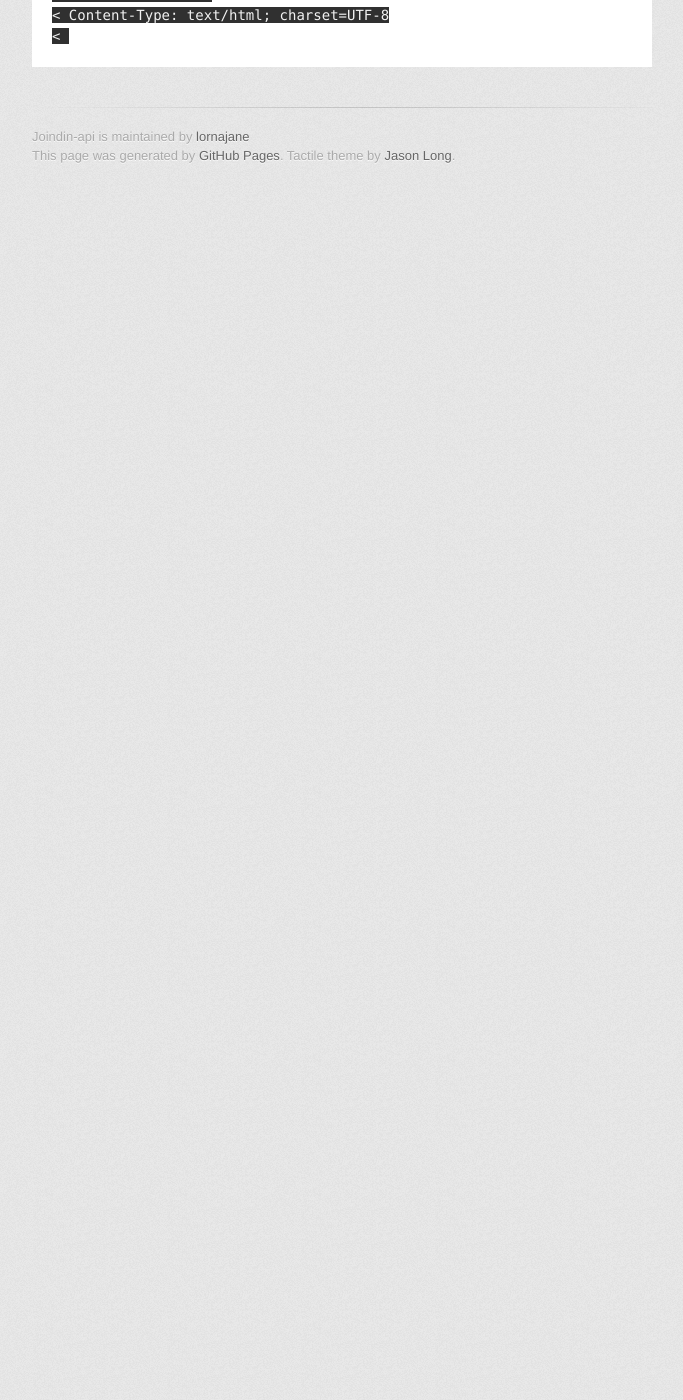
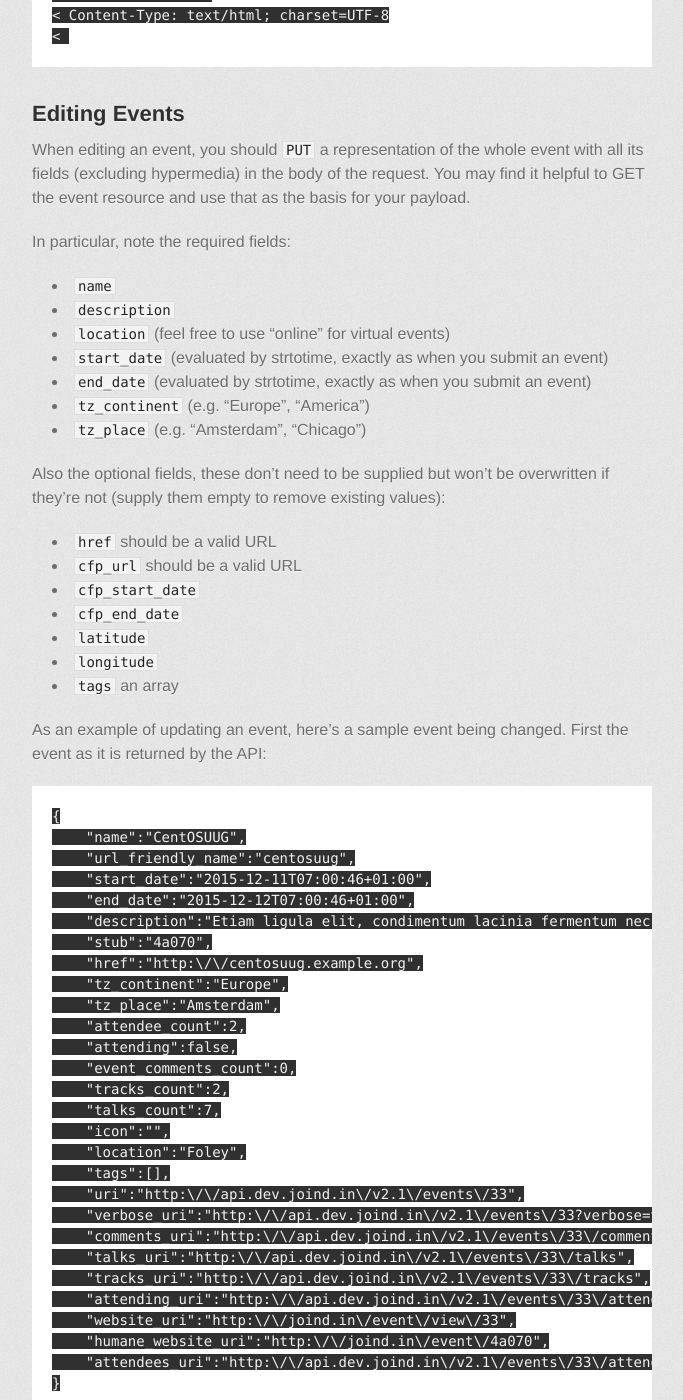
Before and after one commit to joindin/joindin-api, a Jekyll site: the page built from events.md, in a window 1280 px wide and 1400 px high, scrolled down 5595 px. Shown: the whole window, without its empty margins (298-981 px from the left). Built offline with Jekyll 4.4.1, drawn with Linux system fonts in a browser that asks for light colours; some web fonts are replaced; a script that is not in the unit is left out; before the commit the page ends 5791 px from its top, so only the background shows below that; some of the changed text lies outside the part shown.

Commit message:
Add info for the edit event endpoint
Documentation for how to edit the events, which fields must/can be
included and what values they expect

```diff
--- a/events.md
+++ b/events.md
@@ -233,3 +233,90 @@ The response should include a 201 Created header.  Here is an example of a full
 < Content-Type: text/html; charset=UTF-8
 <
 ~~~~
+
+## Editing Events
+
+When editing an event, you should `PUT` a representation of the whole event with all its fields (excluding hypermedia) in the body of the request.  You may find it helpful to GET the event resource and use that as the basis for your payload.
+
+In particular, note the required fields:
+
+ * ``name``
+ * ``description``
+ * ``location`` (feel free to use "online" for virtual events)
+ * ``start_date`` (evaluated by strtotime, exactly as when you submit an event)
+ * ``end_date`` (evaluated by strtotime, exactly as when you submit an event)
+ * ``tz_continent`` (e.g. "Europe", "America")
+ * ``tz_place`` (e.g. "Amsterdam", "Chicago")
+
+Also the optional fields, these don't need to be supplied but won't be overwritten if they're not (supply them empty to remove existing values):
+
+ * ``href`` should be a valid URL
+ * ``cfp_url`` should be a valid URL
+ * ``cfp_start_date``
+ * ``cfp_end_date``
+ * ``latitude``
+ * ``longitude``
+ * ``tags`` an array
+
+As an example of updating an event, here's a sample event being changed.  First the event as it is returned by the API:
+
+~~~~
+{
+    "name":"CentOSUUG",
+    "url_friendly_name":"centosuug",
+    "start_date":"2015-12-11T07:00:46+01:00",
+    "end_date":"2015-12-12T07:00:46+01:00",
+    "description":"Etiam ligula elit, condimentum lacinia fermentum nec, elementum id urna. Etiam ligula elit, condimentum lacinia fermentum nec, elementum id urna. Sed nisi sem, ultricies et luctus vitae, volutpat id sem. Etiam ligula elit, condimentum lacinia fermentum nec, elementum id urna. Sed nisi sem, ultricies et luctus vitae, volutpat id sem. Lorem ipsum dolor sit amet, consectetur adipiscing elit. Praesent rutrum orci eget ipsum ornare et consequat neque egestas. Praesent rutrum orci eget ipsum ornare et consequat neque egestas. Lorem ipsum dolor sit amet, consectetur adipiscing elit. Aliquam vulputate vulputate lobortis.",
+    "stub":"4a070",
+    "href":"http:\/\/centosuug.example.org",
+    "tz_continent":"Europe",
+    "tz_place":"Amsterdam",
+    "attendee_count":2,
+    "attending":false,
+    "event_comments_count":0,
+    "tracks_count":2,
+    "talks_count":7,
+    "icon":"",
+    "location":"Foley",
+    "tags":[],
+    "uri":"http:\/\/api.dev.joind.in\/v2.1\/events\/33",
+    "verbose_uri":"http:\/\/api.dev.joind.in\/v2.1\/events\/33?verbose=yes",
+    "comments_uri":"http:\/\/api.dev.joind.in\/v2.1\/events\/33\/comments",
+    "talks_uri":"http:\/\/api.dev.joind.in\/v2.1\/events\/33\/talks",
+    "tracks_uri":"http:\/\/api.dev.joind.in\/v2.1\/events\/33\/tracks",
+    "attending_uri":"http:\/\/api.dev.joind.in\/v2.1\/events\/33\/attending",
+    "website_uri":"http:\/\/joind.in\/event\/view\/33",
+    "humane_website_uri":"http:\/\/joind.in\/event\/4a070",
+    "attendees_uri":"http:\/\/api.dev.joind.in\/v2.1\/events\/33\/attendees"
+}
+
+~~~~
+
+And to update it, an example command and the resulting output:
+
+<pre class="embedcurl"> curl -v -X PUT -H "Content-Type: application/json" -H "Authorization: Bearer f3c62e0ff9d80811" http://api.dev.joind.in/v2.1/events/33 -d '{"name":"CentOSUUG","start_date":"2015-12-11T07:00:46+01:00","end_date":"2015-12-12T07:00:46+01:00","description":"Really excellent event.  Seriously","href":"http:\/\/centosuug.example.org","tz_continent":"Europe","tz_place":"Amsterdam","location":"The Pub","tags":["centos"]}'
+</pre>
+
+~~~~
+* Connected to api.dev.joind.in (10.223.175.44) port 80 (#0)
+> PUT /v2.1/events/33 HTTP/1.1
+> User-Agent: curl/7.37.1
+> Host: api.dev.joind.in
+> Accept: */*
+> Content-Type: application/json
+> Authorization: Bearer f3c62e0ff9d80811
+> Content-Length: 309
+>
+* upload completely sent off: 309 out of 309 bytes
+< HTTP/1.1 204 No Content
+< Date: Mon, 19 Jan 2015 21:28:10 GMT
+* Server Apache/2.2.22 (Debian) is not blacklisted
+< Server: Apache/2.2.22 (Debian)
+< X-Powered-By: PHP/5.5.17-1~dotdeb.1
+< Location: http://api.dev.joind.in/v2.1/events/33
+< Vary: Accept-Encoding
+< Content-Length: 0
+< Content-Type: text/html
+<
+
+~~~~
```
